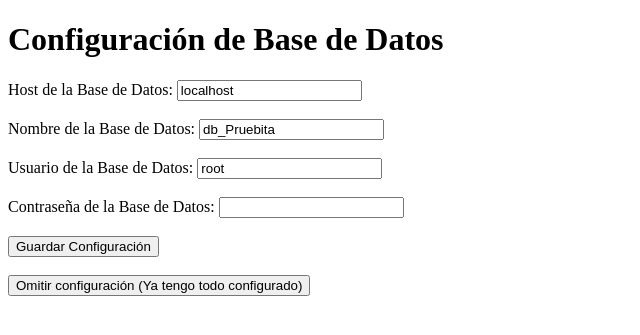
After one commit to DevMobyEnd/MVC_Proyecto-Elegans, a PHP site: page /InstallView.php in a window 1280 px wide. The commit adds this page. Shown: the top 335 px of the page, without its empty margins (0-640 px from the left). Run offline with PHP 8.4, Linux system fonts and the light colour scheme.

Commit message:
Acomodando el Instalador

```diff
--- /dev/null
+++ b/Views/InstallView.php
@@ -0,0 +1,2 @@
+<?php
+require_once './layout/InstallView/content.php';
--- /dev/null
+++ b/Views/layout/InstallView/content.php
@@ -0,0 +1,30 @@
+<!DOCTYPE html>
+<html lang="es">
+<head>
+    <meta charset="UTF-8">
+    <meta name="viewport" content="width=device-width, initial-scale=1.0">
+    <title>Configuración de Base de Datos</title>
+</head>
+<body>
+    <h1>Configuración de Base de Datos</h1>
+    <form action="guardar_config.php" method="POST">
+        <label for="db_host">Host de la Base de Datos:</label>
+        <input type="text" id="db_host" name="db_host" value="localhost" required><br><br>
+
+        <label for="db_name">Nombre de la Base de Datos:</label>
+        <input type="text" id="db_name" name="db_name" value="db_Pruebita" required><br><br>
+
+        <label for="db_username">Usuario de la Base de Datos:</label>
+        <input type="text" id="db_username" name="db_username" value="root" required><br><br>
+
+        <label for="db_password">Contraseña de la Base de Datos:</label>
+        <input type="password" id="db_password" name="db_password"><br><br>
+
+        <input type="submit" name="guardar" value="Guardar Configuración">
+    </form>
+    <br>
+    <form action="omitir_config.php" method="POST">
+        <input type="submit" value="Omitir configuración (Ya tengo todo configurado)">
+    </form>
+</body>
+</html>
```
Also changed, not shown: Views/Index.php (+27 -1 lines), Views/layout/home/head.php (+10 -10 lines), Controller/InstallController.php (added).
